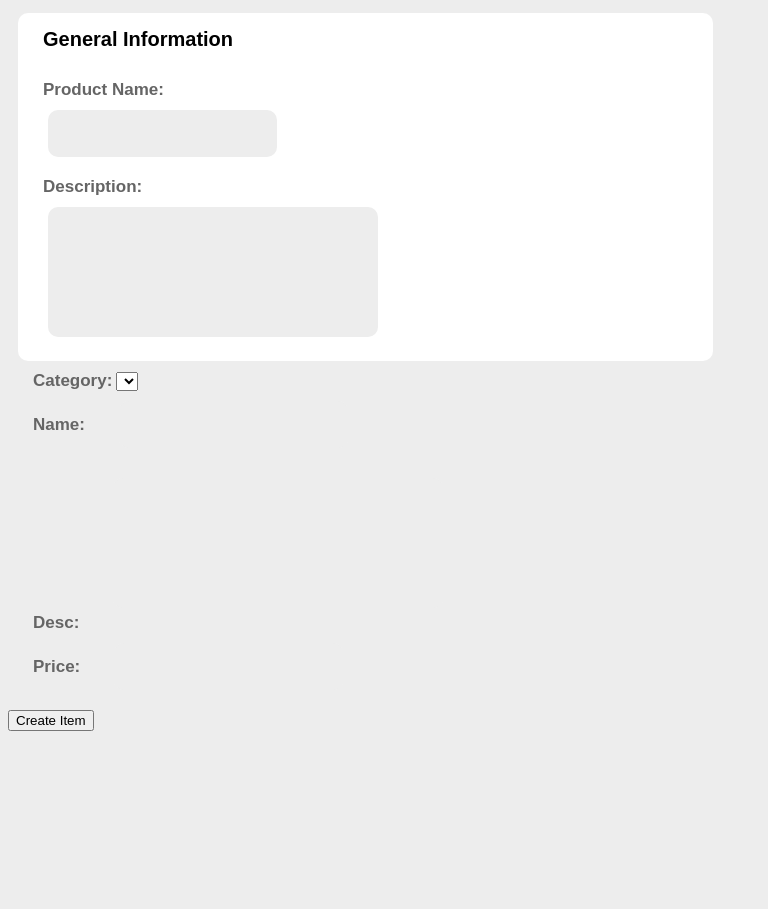
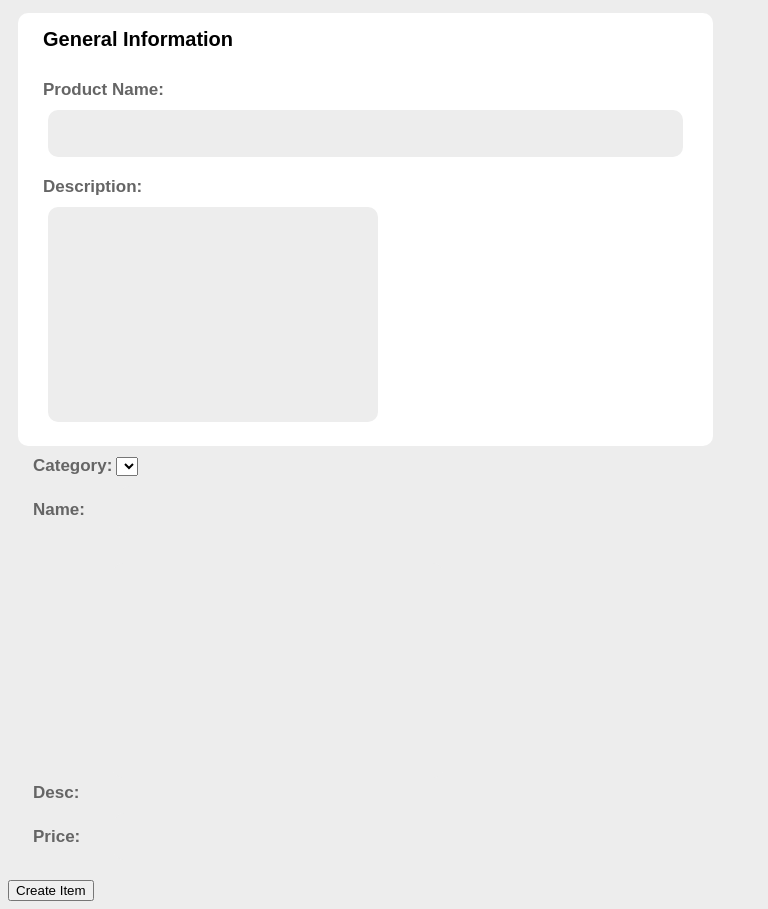
Before and after one commit to gitnamehere/point-of-sale-group-project, a website: page app/public/pos/item-management/create.html in a window 1280 px wide. Shown: the whole page, without its empty margins (0-768 px from the left). Before the commit the page ends 800 px from the top, so only its background shows below. Drawn offline with Linux system fonts and the light colour scheme; no server answers.

Commit message:
added style to the inputs for both name and description

```diff
--- a/app/public/pos/item-management/create.css
+++ b/app/public/pos/item-management/create.css
@@ -23,7 +23,7 @@ input, textarea {
 	margin-bottom: 20px;
 	font-size: 15px;
 	padding: 15px;
-	max-width: 85%;
+	width: 87%;
 	border-radius: 10px;
 	border-style: none;
 	background-color: rgb(237, 237, 237);
@@ -31,6 +31,7 @@ input, textarea {
 
 textarea {
 	resize: none;
+	padding-bottom: 100px;
 }
 
 .general {
```
